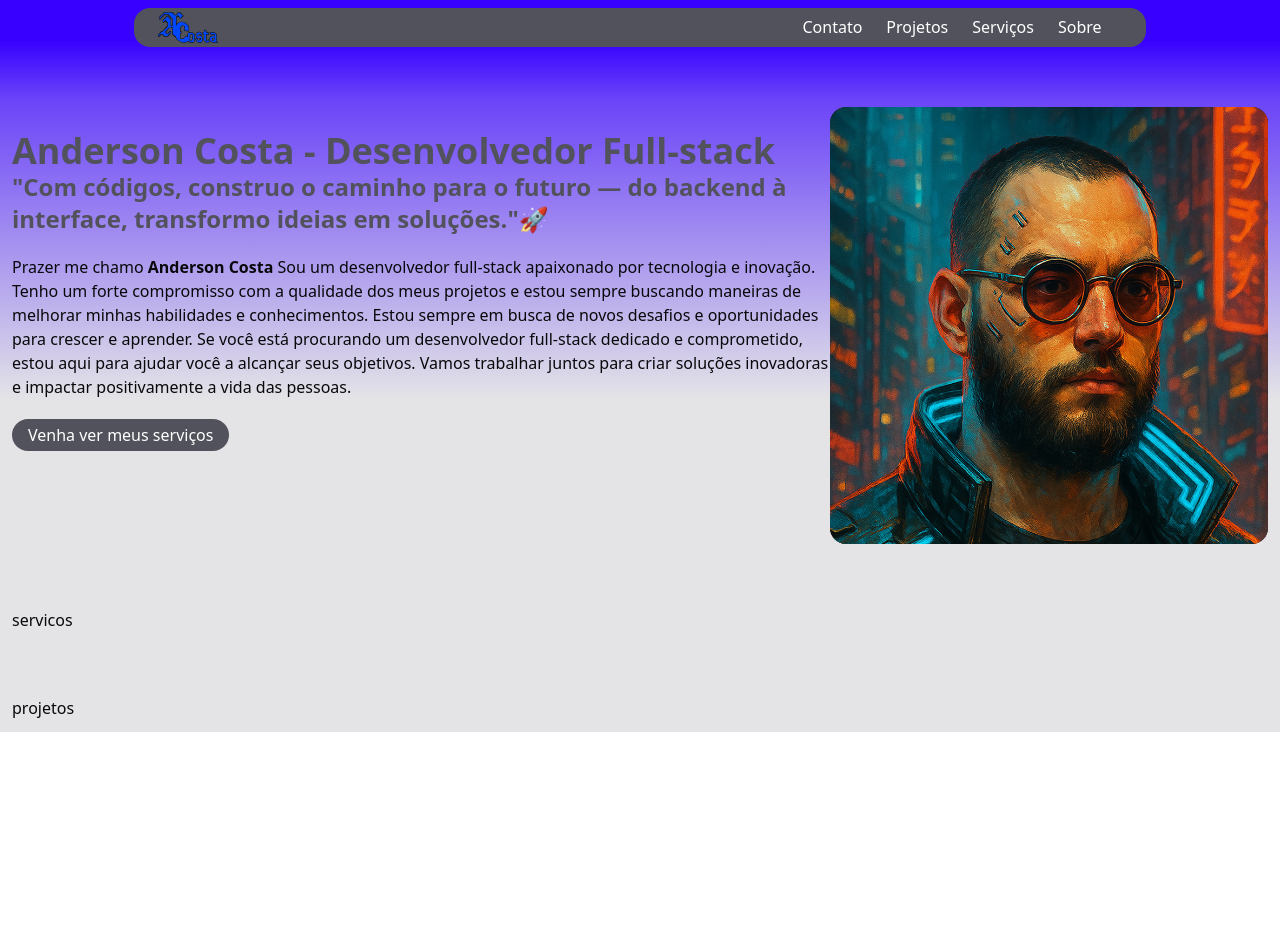
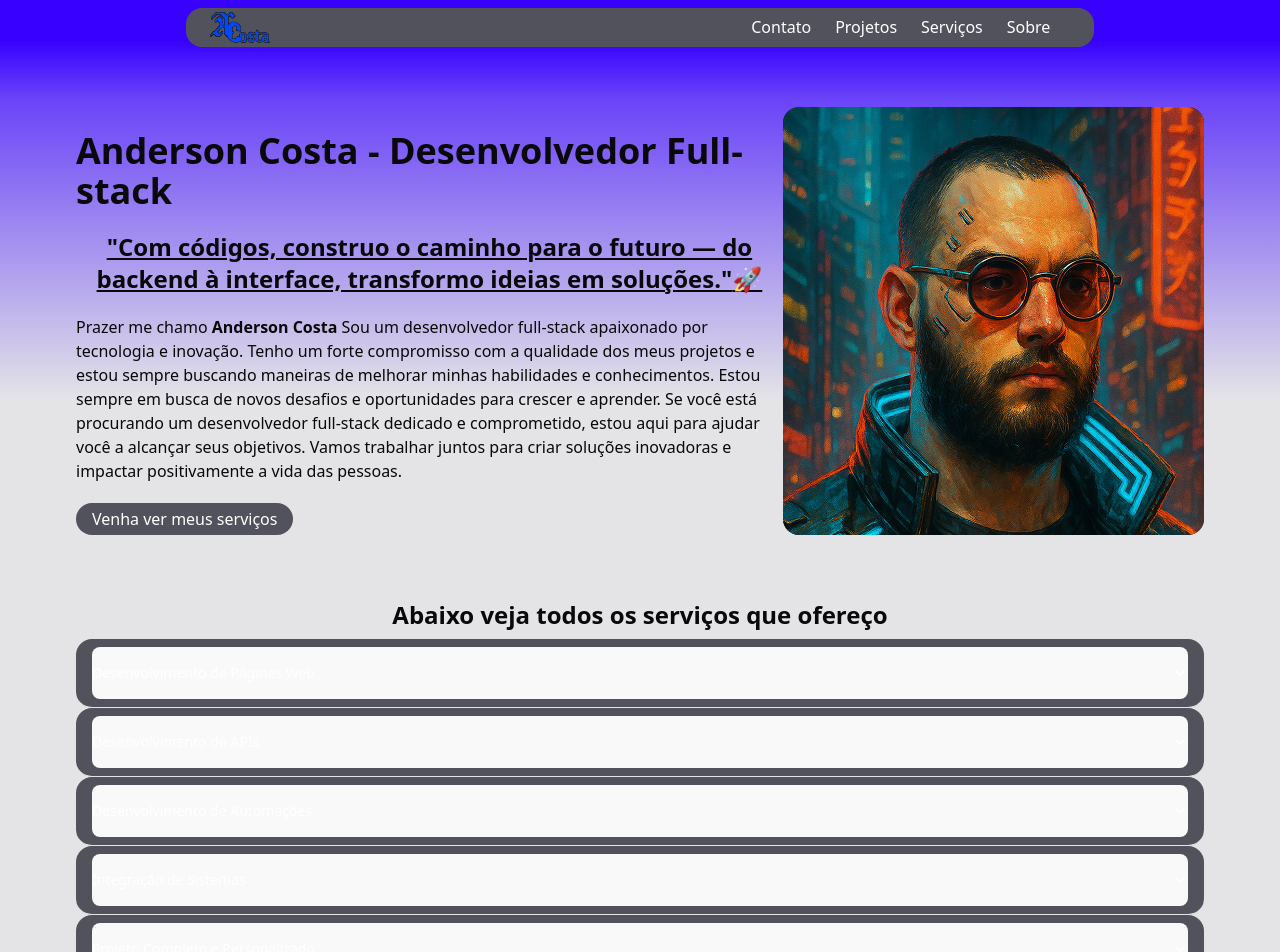
Before and after one commit to AndersonCostaDev01/Anderson-Costa, a React (Vite) app: page / in a window 1280 px wide. Shown: the top 952 px of the page. Before the commit the page ends 800 px from the top, so only its background shows below. Built offline with nearby package versions, Linux system fonts and the light colour scheme.

Commit message:
Componente de serviços finalizado

```diff
--- a/package.json
+++ b/package.json
@@ -10,6 +10,7 @@
     "preview": "vite preview"
   },
   "dependencies": {
+    "@radix-ui/react-accordion": "^1.2.11",
     "@radix-ui/react-slot": "^1.2.3",
     "@tailwindcss/vite": "^4.1.8",
     "class-variance-authority": "^0.7.1",
--- a/src/App.tsx
+++ b/src/App.tsx
@@ -10,7 +10,7 @@ function App() {
     <div className="bg-zinc-200">
       <div
       className="h-[400px] w-full absolute gradient"/>
-      <div className="relative z-10">
+      <div className="relative z-10 w-[90%] mx-auto">
         <Navbar />
         <Sobre />
         <Servicos />
--- a/src/components/my/servicos.tsx
+++ b/src/components/my/servicos.tsx
@@ -1,7 +1,54 @@
+import {
+  Accordion,
+  AccordionContent,
+  AccordionItem,
+  AccordionTrigger,
+} from "@/components/ui/accordion"
+
+
 function Servicos() {
     return (
-        <div className="mt-10 container flex mx-auto p-3 flex-col-reverse md:flex-row md:justify-between" id="servicos">
-            servicos
+        <div className="mt-10 container flex mx-auto p-3 flex-col" id="servicos">
+            <h3 className="text-2xl font-bold text-center mb-2">
+                Abaixo veja todos os serviços que ofereço
+            </h3>
+            <Accordion type="single" collapsible>
+                <AccordionItem value="item-1" className="bg-zinc-600 rounded-2xl px-4 py-2 text-white">
+                    <AccordionTrigger>Desenvolvimento de Páginas Web</AccordionTrigger>
+                    <AccordionContent>
+                    Tenho experiência no desenvolvimento de páginas web do zero, utilizando tecnologias como HTML, CSS, JavaScript, React, Next.js, Node.js, Express.js, MongoDB, MySQL, Prisma e NextAuth. Estou sempre em constante evolução, buscando aprimorar minhas habilidades para entregar interfaces modernas, responsivas e de alto desempenho.
+                    </AccordionContent>
+                </AccordionItem>
+
+                <AccordionItem value="item-2" className="bg-zinc-600 rounded-2xl px-4 py-2 text-white">
+                    <AccordionTrigger>Desenvolvimento de APIs</AccordionTrigger>
+                    <AccordionContent>
+                    Tenho sólidos conhecimentos em desenvolvimento de APIs RESTful, criando backends escaláveis e seguros com Node.js, Express.js, MongoDB, MySQL, Prisma, além de trabalhar com Django REST Framework (DRF) e autenticação com NextAuth. Entrego soluções eficientes para a integração entre sistemas e o consumo de dados por aplicações front-end.
+                    </AccordionContent>
+                </AccordionItem>
+
+                <AccordionItem value="item-3" className="bg-zinc-600 rounded-2xl px-4 py-2 text-white">
+                    <AccordionTrigger>Desenvolvimento de Automações</AccordionTrigger>
+                    <AccordionContent>
+                    Desenvolvo automações para tarefas repetitivas e processos manuais, como preenchimento de formulários, scraping de dados da web e manipulação de bancos de dados, utilizando Python e ferramentas como Selenium, BeautifulSoup e automação de planilhas.
+                    </AccordionContent>
+                </AccordionItem>
+
+                <AccordionItem value="item-4" className="bg-zinc-600 rounded-2xl px-4 py-2 text-white">
+                    <AccordionTrigger>Integração de Sistemas</AccordionTrigger>
+                    <AccordionContent>
+                    Tenho experiência em criar integrações entre diferentes plataformas, como ERPs, CRMs, serviços externos via APIs REST ou SOAP, e bancos de dados, garantindo comunicação fluida entre as ferramentas utilizadas pela sua empresa.
+                    </AccordionContent>
+                </AccordionItem>
+
+                <AccordionItem value="item-5" className="bg-zinc-600 rounded-2xl px-4 py-2 text-white">
+                    <AccordionTrigger>Projeto Completo e Personalizado</AccordionTrigger>
+                    <AccordionContent>
+                    Unindo todas as minhas especialidades, consigo entregar soluções completas e personalizadas para o seu negócio, desde o front-end até o back-end, com banco de dados, autenticação, APIs, integrações e automações. Busco sempre utilizar tecnologias modernas, focando em desempenho, escalabilidade e na melhor experiência para seus clientes e colaboradores.
+                    </AccordionContent>
+                </AccordionItem>
+            </Accordion>
+
         </div>
     )
 }
--- a/src/components/my/sobre.tsx
+++ b/src/components/my/sobre.tsx
@@ -4,12 +4,12 @@ function Sobre () {
         className="mt-10 container flex mx-auto p-3 flex-col-reverse md:flex-row md:justify-between"
         id="sobre">
             <div className="w-full h-auto mt-6">
-                <h1 className="text-4xl font-bold text-zinc-600 gap-2">
+                <h1 className="text-4xl font-bold gap-2">
                     Anderson Costa - <b>Desenvolvedor Full-stack</b>
                 </h1>
-                <h2 className="text-2xl font-bold text-zinc-600">
+                <h2 className="text-2xl font-bold mt-5 underline text-center">
                     "Com códigos, construo o caminho para o futuro — do backend à interface, transformo ideias em soluções."
-                    <span className="text-zinc-600">🚀</span>
+                    <span>🚀</span>
                 </h2>
                 <p className="mt-5">
                     Prazer me chamo <b>Anderson Costa</b> Sou um desenvolvedor full-stack apaixonado por tecnologia e
--- /dev/null
+++ b/src/components/ui/accordion.tsx
@@ -0,0 +1,64 @@
+import * as React from "react"
+import * as AccordionPrimitive from "@radix-ui/react-accordion"
+import { ChevronDownIcon } from "lucide-react"
+
+import { cn } from "@/lib/utils"
+
+function Accordion({
+  ...props
+}: React.ComponentProps<typeof AccordionPrimitive.Root>) {
+  return <AccordionPrimitive.Root data-slot="accordion" {...props} />
+}
+
+function AccordionItem({
+  className,
+  ...props
+}: React.ComponentProps<typeof AccordionPrimitive.Item>) {
+  return (
+    <AccordionPrimitive.Item
+      data-slot="accordion-item"
+      className={cn("border-b last:border-b-0", className)}
+      {...props}
+    />
+  )
+}
+
+function AccordionTrigger({
+  className,
+  children,
+  ...props
+}: React.ComponentProps<typeof AccordionPrimitive.Trigger>) {
+  return (
+    <AccordionPrimitive.Header className="flex">
+      <AccordionPrimitive.Trigger
+        data-slot="accordion-trigger"
+        className={cn(
+          "focus-visible:border-ring focus-visible:ring-ring/50 flex flex-1 items-start justify-between gap-4 rounded-md py-4 text-left text-sm font-medium transition-all outline-none hover:underline focus-visible:ring-[3px] disabled:pointer-events-none disabled:opacity-50 [&[data-state=open]>svg]:rotate-180",
+          className
+        )}
+        {...props}
+      >
+        {children}
+        <ChevronDownIcon className="pointer-events-none size-4 shrink-0 translate-y-0.5 transition-transform duration-200 text-white" />
+      </AccordionPrimitive.Trigger>
+    </AccordionPrimitive.Header>
+  )
+}
+
+function AccordionContent({
+  className,
+  children,
+  ...props
+}: React.ComponentProps<typeof AccordionPrimitive.Content>) {
+  return (
+    <AccordionPrimitive.Content
+      data-slot="accordion-content"
+      className="data-[state=closed]:animate-accordion-up data-[state=open]:animate-accordion-down overflow-hidden text-sm"
+      {...props}
+    >
+      <div className={cn("pt-0 pb-4", className)}>{children}</div>
+    </AccordionPrimitive.Content>
+  )
+}
+
+export { Accordion, AccordionItem, AccordionTrigger, AccordionContent }
```
Also changed, not shown: 1 other file (tests, documents, lock files or other folders).
